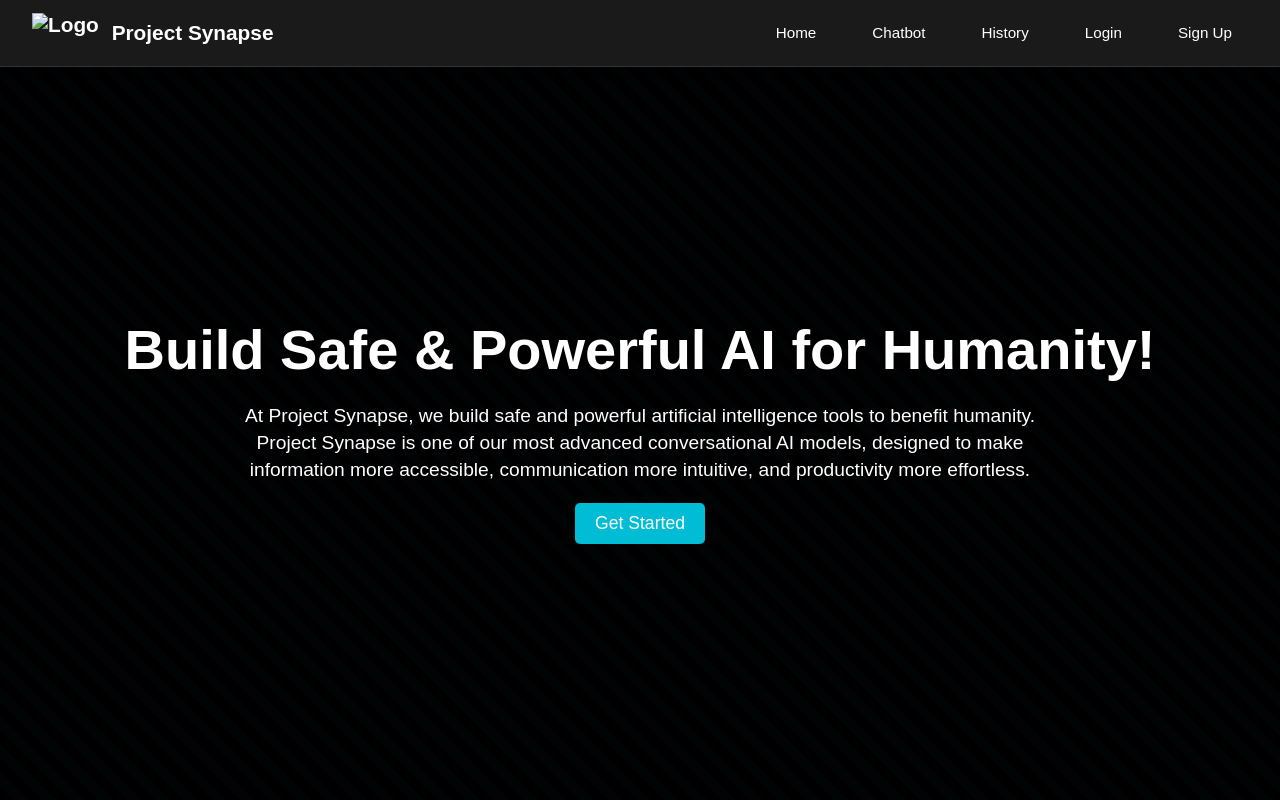
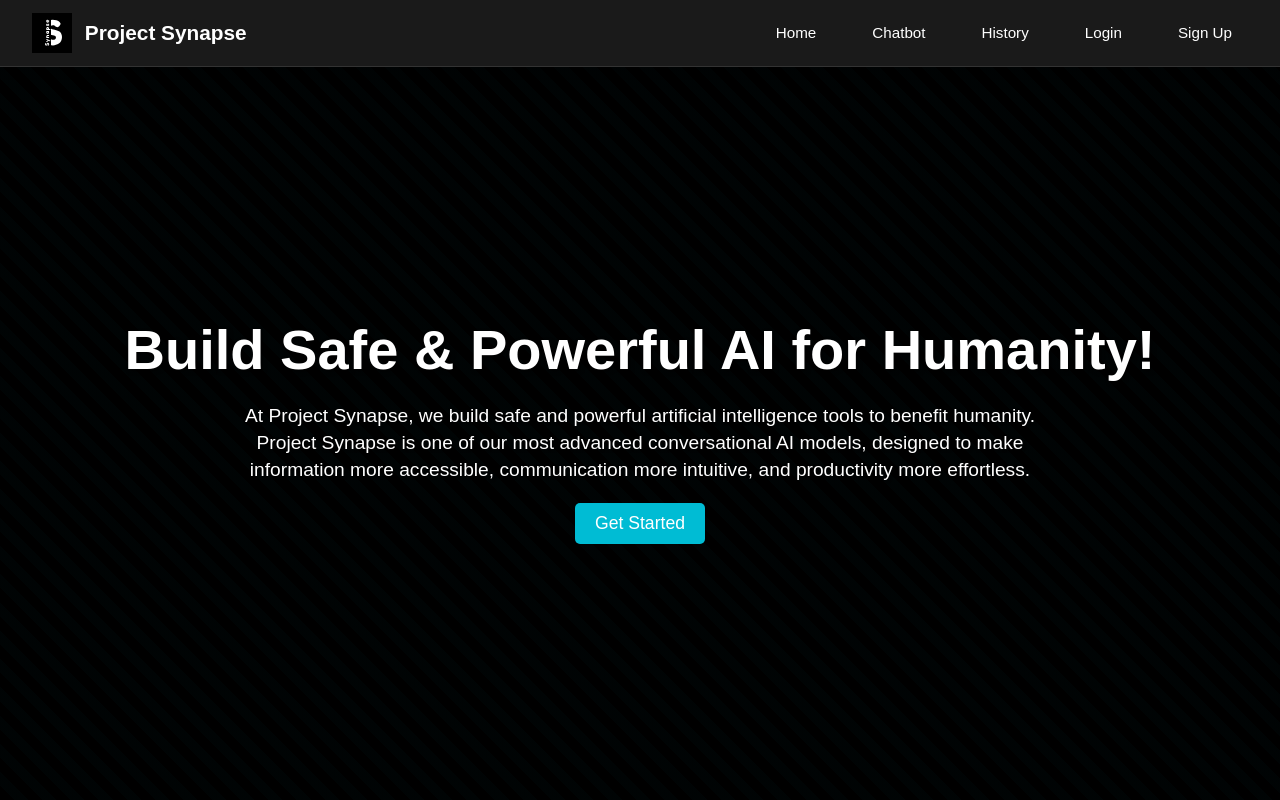
Before and after one commit to Muthamizh-TG/Project-Synapse, a plain HTML site: page index.html in a window 1280 px wide. Shown: the top 800 px of the page. Drawn offline with Linux system fonts and the light colour scheme; placeholder pictures from the web are drawn by us.

Commit message:
modified:   index.html

```diff
--- a/index.html
+++ b/index.html
@@ -546,6 +546,9 @@
             box-shadow: 0 0 15px rgba(0, 188, 212, 0.5);
         }
 
+
+
+
         .contact-item img {
             width: 40px;
             height: 40px;
@@ -626,7 +629,7 @@
 
     <nav class="navbar">
         <div class="navbar-logo">
-            <img src="2.svg" alt="Logo">
+            <img src="/Assets/Images/2.svg" alt="Logo">
             <span>Project Synapse</span>
         </div>
 
```
